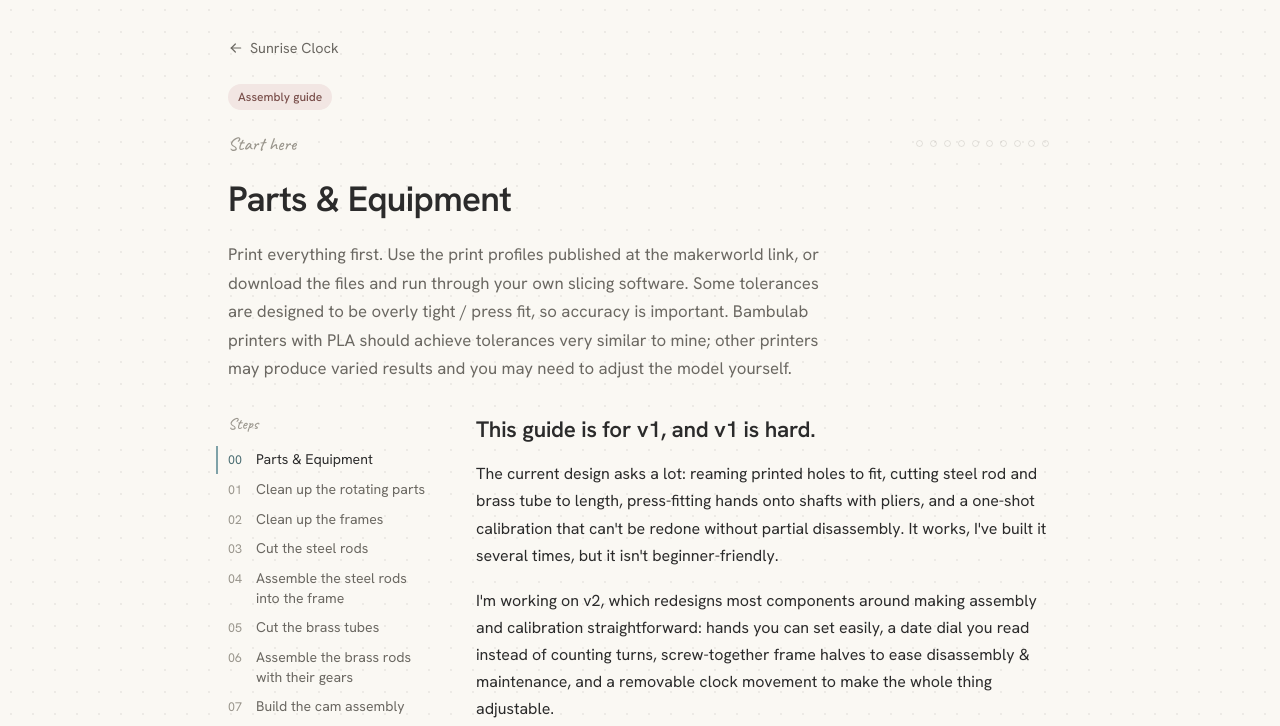
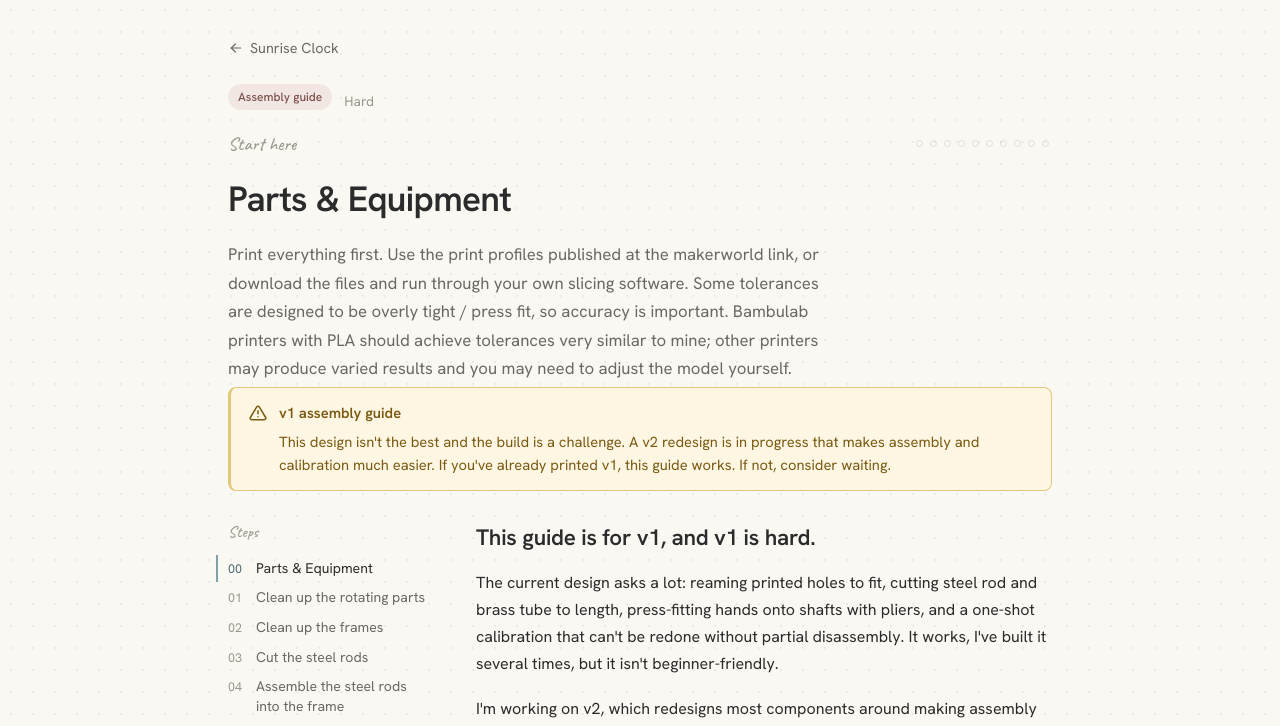
Before and after one commit to amiablealex/amiablealex-web, a Flask app: page /projects/sunrise-clock/guide/0 in a window 1280 px wide. Shown: the part 89-815 px from the top of the page. Run offline with Flask 3, Linux system fonts and the light colour scheme; some libraries are stand-ins or nearby versions.

Commit message:
add banner info notice functionality and add to v1 clock guide

```diff
--- a/app.py
+++ b/app.py
@@ -168,6 +168,8 @@ def load_guide(slug):
         "accent": meta.get("accent", "teal"),
         "time": meta.get("time", ""),
         "difficulty": meta.get("difficulty", ""),
+        "notice_title": meta.get("notice_title", ""),
+        "notice": markdown.markdown(str(meta["notice"])) if meta.get("notice") else "",
         "steps": steps,
     }
 
--- a/content/guides/sunrise-clock/_guide.md
+++ b/content/guides/sunrise-clock/_guide.md
@@ -3,7 +3,12 @@ title: Assembly guide
 summary: "Building the mechanical sunrise clock"
 accent: clay
 time: ""
-difficulty: ""
+difficulty: "Hard"
+notice_title: "v1 assembly guide"
+notice: >-
+  This design isn't the best and the build is a challenge. A v2 redesign is in
+  progress that makes assembly and calibration much easier. If you've already
+  printed v1, this guide works. If not, consider waiting.
 step_title: "Parts & Equipment"
 step_summary: "Print everything first. Use the print profiles published at the makerworld link, or download the files and run through your own slicing software.
 Some tolerances are designed to be overly tight / press fit, so accuracy is important. Bambulab printers with PLA should achieve tolerances very similar to mine; other printers may produce varied results and you may need to adjust the model yourself."
--- a/static/css/style.css
+++ b/static/css/style.css
@@ -588,3 +588,32 @@ html, body { overflow-x: hidden; }
   .guide-nav-link.is-next { margin-left: 0; text-align: left; flex-direction: row-reverse; justify-content: flex-end; }
   .prose .figure-row { grid-template-columns: 1fr; }
 }
+
+/* ---- Guide notice (per-guide warning banner) ---------------------------- */
+.guide-notice {
+  --notice-ink: #7a5a12;
+  --notice-bg: #fdf6e3;
+  --notice-line: #e3c77a;
+
+  display: flex; align-items: flex-start; gap: 12px;
+  margin: 0 0 28px;
+  padding: 14px 18px;
+  background: var(--notice-bg);
+  border: 1px solid var(--notice-line);
+  border-left-width: 3px;
+  border-radius: var(--radius-sm);
+  color: var(--notice-ink);
+  font-size: 0.92rem;
+  line-height: 1.55;
+}
+.notice-icon { flex: none; margin-top: 2px; }
+.notice-body { min-width: 0; }
+.notice-body > :first-child { margin-top: 0; }
+.notice-body > :last-child { margin-bottom: 0; }
+.notice-body p { margin: 0 0 6px; }
+.notice-title { font-weight: 600; }
+.guide-notice a { color: var(--notice-ink); text-decoration: underline; text-underline-offset: 3px; }
+
+@media print {
+  .guide-notice { background: none; }
+}
--- /dev/null
+++ b/templates/_guide_notice.html
@@ -0,0 +1,14 @@
+{% if guide.notice %}
+<aside class="guide-notice" role="note">
+  <svg class="notice-icon" viewBox="0 0 24 24" width="18" height="18" fill="none"
+       stroke="currentColor" stroke-width="2" stroke-linecap="round" stroke-linejoin="round" aria-hidden="true">
+    <path d="M10.3 3.9 1.8 18a2 2 0 0 0 1.7 3h17a2 2 0 0 0 1.7-3L13.7 3.9a2 2 0 0 0-3.4 0z"/>
+    <line x1="12" y1="9" x2="12" y2="13"/>
+    <line x1="12" y1="17" x2="12.01" y2="17"/>
+  </svg>
+  <div class="notice-body">
+    {% if guide.notice_title %}<p class="notice-title">{{ guide.notice_title }}</p>{% endif %}
+    {{ guide.notice | safe }}
+  </div>
+</aside>
+{% endif %}
--- a/templates/guide_step.html
+++ b/templates/guide_step.html
@@ -44,6 +44,7 @@
     {% if step.summary %}<p class="guide-summary">{{ step.summary }}</p>{% endif %}
   </header>
 
+  {% include "_guide_notice.html" %}
   <div class="guide-body">
     <aside class="guide-rail" aria-label="Steps in this guide">
       <p class="toc-label">Steps</p>
```
